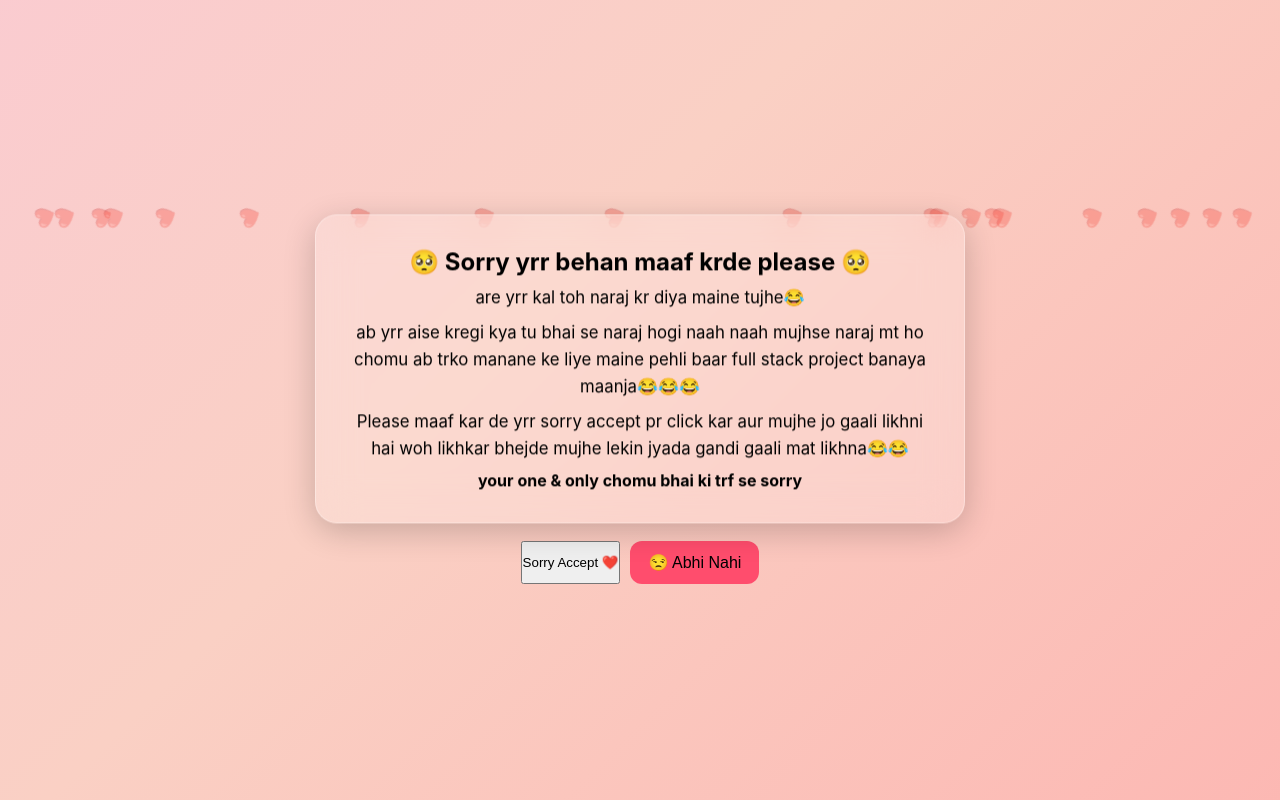
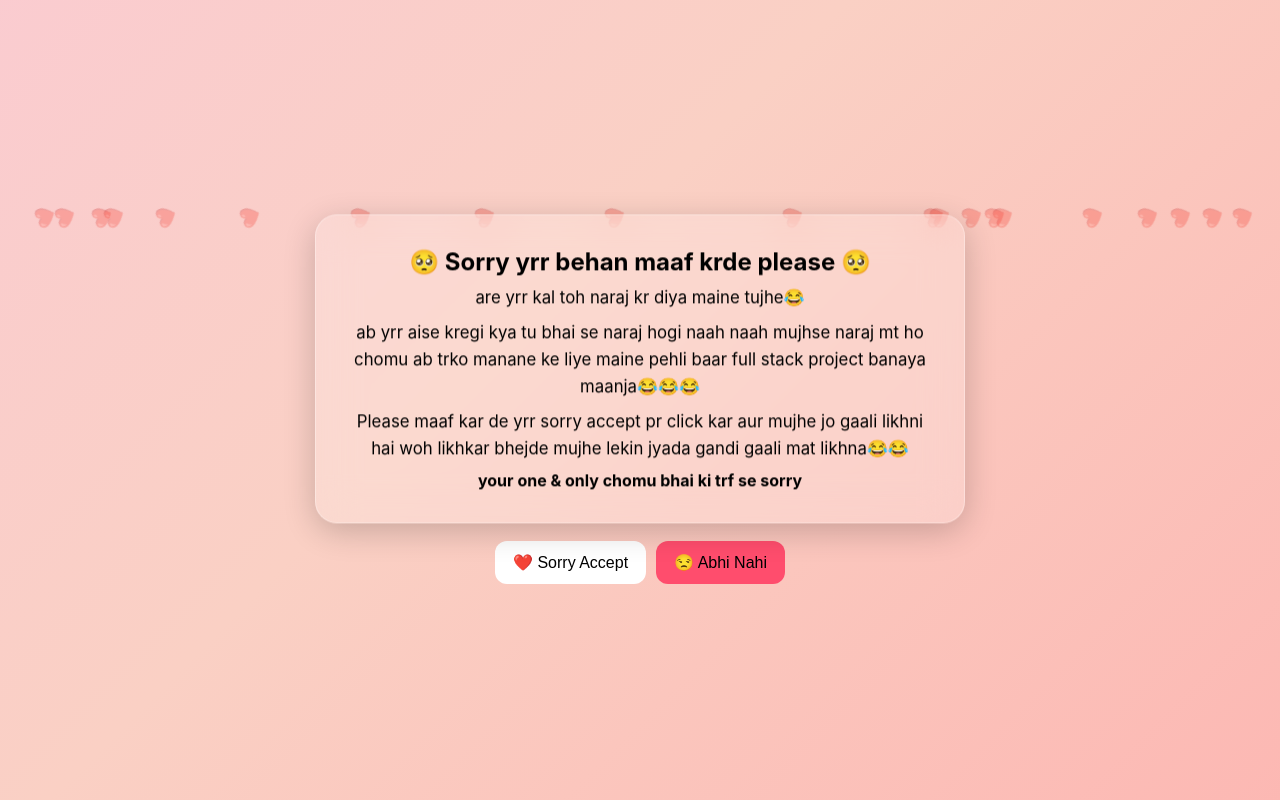
Before and after one commit to jangidritesh570-cmyk/frontend, a React app in the folder client/: page / in a window 1280 px wide. Built offline with nearby package versions, Linux system fonts and the light colour scheme; no server answers; the HTML template or start-up script is replaced by a standard one.

Commit message:
frontend setup

```diff
--- a/client/src/components/MessagePopup.jsx
+++ b/client/src/components/MessagePopup.jsx
@@ -1,62 +1,109 @@
 import { useState } from "react";
 import API from "../services/api";
 
-function MessagePopup({ onClose }) {
-  const [message, setMessage] = useState("");
-  const [loading, setLoading] = useState(false);
+function MessagePopup(){
 
-  const saveMessage = async () => {
-    try {
-      if (!message.trim()) {
-        alert("Please message likho ❤️");
-        return;
-      }
+  const [message,setMessage] = useState("");
+
+  const [loading,setLoading] = useState(false);
+
+
+  const sendResponse = async()=>{
+
+    try{
 
       setLoading(true);
 
-      const res = await API.post("/respond", {
-        action: "accepted",
-        message,
+
+      const res = await API.post("/respond",{
+
+        action:"accepted",
+
+        message:message
+
       });
 
-      if (res.data.success) {
-        alert("Message sent to ritesh");
+
+      console.log(res.data);
+
+
+      alert("❤️ Message Sent");
+
 
       setMessage("");
 
-        if (onClose) {
-          onClose();
+
     }
+    catch(error){
+
+      console.log("SEND ERROR:",error);
+
+      alert("Message failed");
+
     }
-    } catch (error) {
-      console.log(error);
-      alert("Message send failed");
-    } finally {
+    finally{
+
       setLoading(false);
+
     }
-  };
+
+  }
+
+
 
 return (
+
 <div className="message-popup">
-      <h2>💌 Bhoomi ka Message</h2>
+
+
+<h2>
+💌 Bhoomi ka Message
+</h2>
+
 
 <textarea
-        placeholder="Bhoomi tujhe bhi jo gaali deni hai woh yaha de😅"
+
+placeholder="Bhoomi apna message likho..."
+
 value={message}
-        onChange={(e) => setMessage(e.target.value)}
-        rows={5}
+
+onChange={(e)=>setMessage(e.target.value)}
+
 />
 
+
+
 <button
-        onClick={saveMessage}
+
+onClick={sendResponse}
+
 disabled={loading}
+
 >
-        {loading
-          ? "Sending..."
-          : "❤️ Send Message"}
-      </button>
-    </div>
-  );
+
+{
+
+loading
+
+?
+
+"Sending..."
+
+:
+
+"Send Message ❤️"
+
 }
 
+
+</button>
+
+
+</div>
+
+);
+
+}
+
+
 export default MessagePopup;
--- a/client/src/components/ResponseButtons.jsx
+++ b/client/src/components/ResponseButtons.jsx
@@ -6,61 +6,117 @@ function ResponseButtons({
   accepted,
   setAccepted,
 }) {
-  const [loading, setLoading] =
-    useState(false);
 
-  const [showBox, setShowBox] =
-    useState(false);
+  const [loading,setLoading] = useState(false);
 
-  const sendResponse = async (
-    action
-  ) => {
-    try {
+  const [showBox,setShowBox] = useState(false);
+
+
+  const sendResponse = async(action)=>{
+
+    try{
+
       setLoading(true);
 
-      if (action === "accepted") {
+
+      if(action === "accepted"){
+
         setAccepted(true);
+
         setShowBox(true);
+
         return;
+
       }
 
-      await API.post("/respond", {
-        action,
+
+      await API.post("/respond",{
+
+        action:"not_yet"
+
       });
 
+
       alert("😒 Abhi bhi gussa hai");
-    } catch (error) {
+
+
+    }
+    catch(error){
+
       console.log(error);
-    } finally {
+
+    }
+    finally{
+
       setLoading(false);
+
     }
-  };
+
+  }
+
+
 
 return (
+
 <div className="btn-container">
-     <button onClick={() => setShowBox(true)}>
-  Sorry Accept ❤️
+
+
+<button
+
+className="accept-btn"
+
+disabled={loading}
+
+onClick={()=>sendResponse("accepted")}
+
+>
+
+❤️ Sorry Accept
+
 </button>
 
+
+
 <button
+
 className="reject-btn"
+
 disabled={loading}
-        onClick={() =>
-          sendResponse("not_yet")
-        }
+
+onClick={()=>sendResponse("not_yet")}
+
 >
+
 😒 Abhi Nahi
+
 </button>
 
+
+
 {accepted && (
+
 <h2 className="success-msg">
+
 ❤️ Bhoomi ne Sorry Accept kar li ❤️
+
 </h2>
+
 )}
 
-      {showBox && <MessagePopup />}
+
+
+{showBox && (
+
+<MessagePopup/>
+
+)}
+
+
 </div>
+
 );
+
 }
 
+
 export default ResponseButtons;
--- a/client/src/services/api.js
+++ b/client/src/services/api.js
@@ -1,7 +1,7 @@
 import axios from "axios";
 
 const API = axios.create({
-  baseURL: import.meta.env.VITE_API_URL,
+  baseURL: "https://sorry-backend-8flf.onrender.com/api",
 });
 
 export default API;
```
Lines whose indentation alone changed are shown as unchanged.
